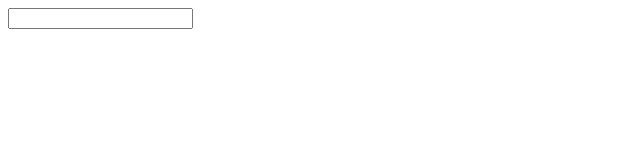
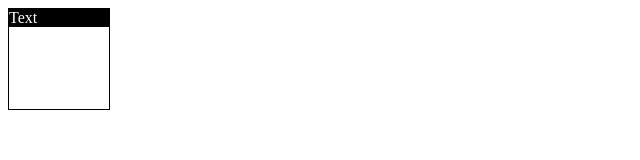
Before and after one commit to shahidyusuf/class_8_css4, a plain HTML site: page index.html in a window 1280 px wide. Shown: the whole page, without its empty margins (0-640 px from the left). Drawn offline with Linux system fonts and the light colour scheme.

Commit message:
update.shop

```diff
--- a/index.html
+++ b/index.html
@@ -6,10 +6,22 @@
     <meta name="viewport" content="width=device-width, initial-scale=1.0">
     <title>Css Class 4</title>
     <link rel="stylesheet" href="style.css">
+<style>
+    .parent {
+width: 100px;
+height: 100px;
+border: 1px solid #000;
+    }
+    .child {
+        background-color: #000;
+        color: #fff;
+
+    }
+</style>
 </head>
 <body>
-<!-- <div>Text 1</div>
-<div>Text 2</div>     -->
+<!-- <div>Text 1</div> -->
+<!-- <div>Text 2</div>     -->
 <!-- <h1>
     The Compelete Poems
 </h1>
@@ -93,6 +105,11 @@
     <li>Hadn't i once a youth ...</li>
     <li>Autumn already! ...</li>
 </ul> -->
-<input type="text">
+<!-- <input type="text"> -->
+<!-- <div> Text</div> -->
+<div class="parent">
+    <div class="child">Text</div>
+</div>
+</parent>
 </body>
 </html>
--- a/style.css
+++ b/style.css
@@ -57,8 +57,8 @@ li {
 /* input:focus {
     background-color: white;
     border: 5px solid blue;} */
-    input:hover {
-        filter: brightness(100%);
-        transform: scale(1.4);
-        background-color: rgb(red, green, blue);
-    }
+    /* input:hover { */
+        /* filter: brightness(100%); */
+        /* transform: scale(1.4); */
+        /* background-color: rgb(red, green, blue);    */
+    /* } */
```
